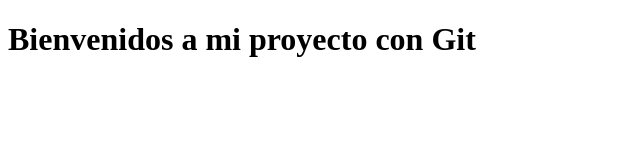
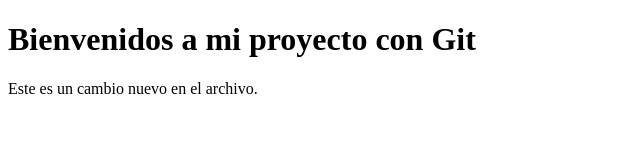
Before and after one commit to aitor-uceda-yeves/Proyecto_de_Entornos_de_Desarollos, a plain HTML site: page index.html in a window 1280 px wide. Shown: the whole page, without its empty margins (0-640 px from the left). Drawn offline with Linux system fonts and the light colour scheme.

Commit message:
Segundo commit: Añadida nueva línea en el archivo

```diff
--- a/index.html
+++ b/index.html
@@ -6,5 +6,7 @@
 </head>
 <body>
     <h1>Bienvenidos a mi proyecto con Git</h1>
+    <p>Este es un cambio nuevo en el archivo.</p>
+
 </body>
 </html>
```
